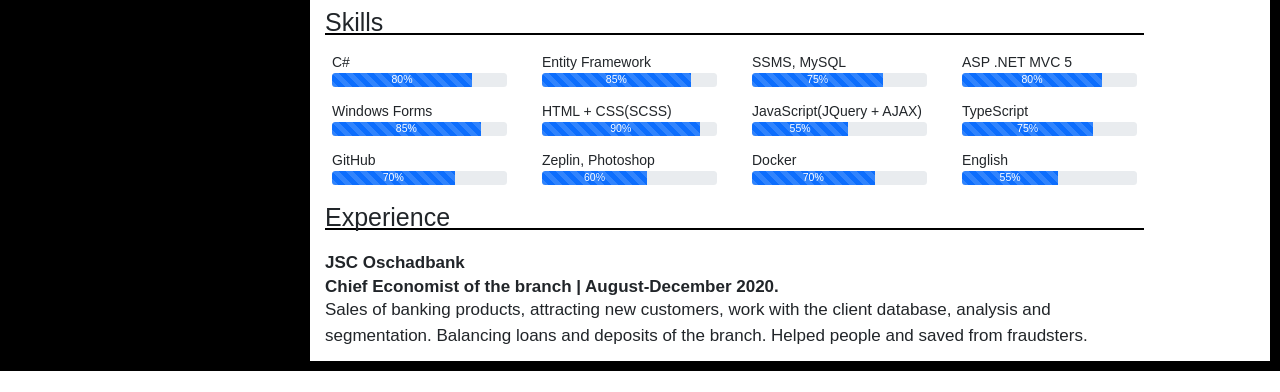
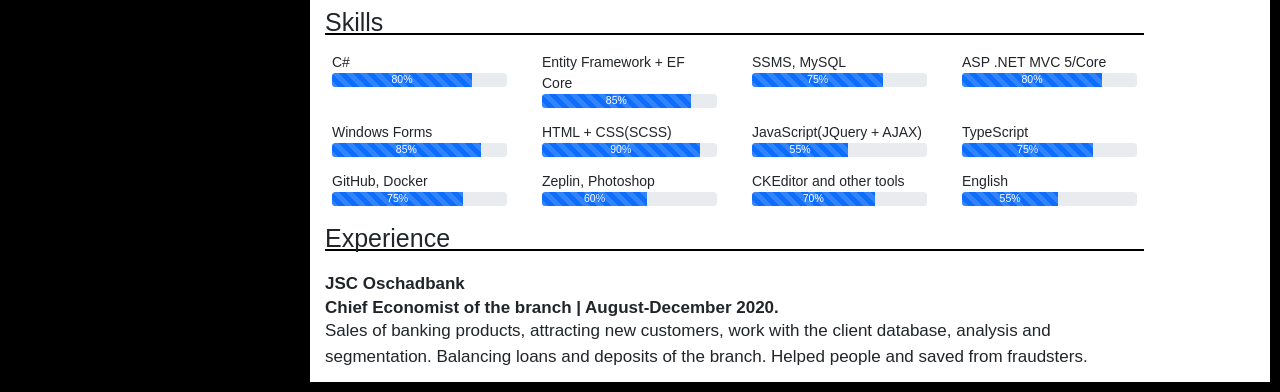
Before and after one commit to AndriWD/CV, a plain HTML site: page index.html in a window 1280 px wide. Shown: the part 790-1182 px from the top of the page. Before the commit the page ends 1161 px from the top, so only its background shows below. Drawn offline with nearby package versions, Linux system fonts and the light colour scheme.

Commit message:
Update skills
+ ASP .NET MVC Core, Entity Framework Core and CKEditor

```diff
--- a/index.html
+++ b/index.html
@@ -109,7 +109,7 @@
  						</div></td>
 
  						<td><div class="container-right-item-skillsItem">
- 							<div class="container-right-item-skillsItem_title">Entity Framework
+ 							<div class="container-right-item-skillsItem_title">Entity Framework + EF Core
  							</div>
  							<div class="progress">
   							<div class="progress-bar progress-bar-striped progress-bar-animated" role="progressbar" aria-valuenow="85" aria-valuemin="0" aria-valuemax="100" style="width: 85%">85%</div>
@@ -123,7 +123,7 @@
 							</div>
  						</div></td>
  						<td><div class="container-right-item-skillsItem">
- 							<div class="container-right-item-skillsItem_title">ASP .NET MVC 5
+ 							<div class="container-right-item-skillsItem_title">ASP .NET MVC 5/Core
  							</div>
  							<div class="progress">
   							<div class="progress-bar progress-bar-striped progress-bar-animated" role="progressbar" aria-valuenow="80" aria-valuemin="0" aria-valuemax="100" style="width: 80%">80%</div>
@@ -163,10 +163,10 @@
  					</tr>
  					<tr class="skills">
  						<td><div class="container-right-item-skillsItem">
- 							<div class="container-right-item-skillsItem_title">GitHub
+ 							<div class="container-right-item-skillsItem_title">GitHub, Docker
  							</div>
  							<div class="progress">
-  							<div class="progress-bar progress-bar-striped progress-bar-animated" role="progressbar" aria-valuenow="85" aria-valuemin="0" aria-valuemax="100" style="width: 70%">70%</div>
+  							<div class="progress-bar progress-bar-striped progress-bar-animated" role="progressbar" aria-valuenow="85" aria-valuemin="0" aria-valuemax="100" style="width: 75%">75%</div>
 							</div>
  						</div></td>
 
@@ -178,7 +178,7 @@
 							</div>
  						</div></td>
  						<td><div class="container-right-item-skillsItem">
- 							<div class="container-right-item-skillsItem_title">Docker
+ 							<div class="container-right-item-skillsItem_title">CKEditor and other tools
  							</div>
  							<div class="progress">
   							<div class="progress-bar progress-bar-striped progress-bar-animated" role="progressbar" aria-valuenow="55" aria-valuemin="0" aria-valuemax="100" style="width: 70%">70%</div>
```
